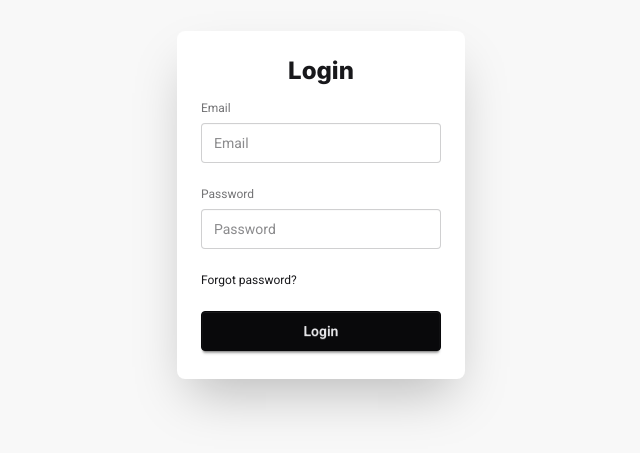
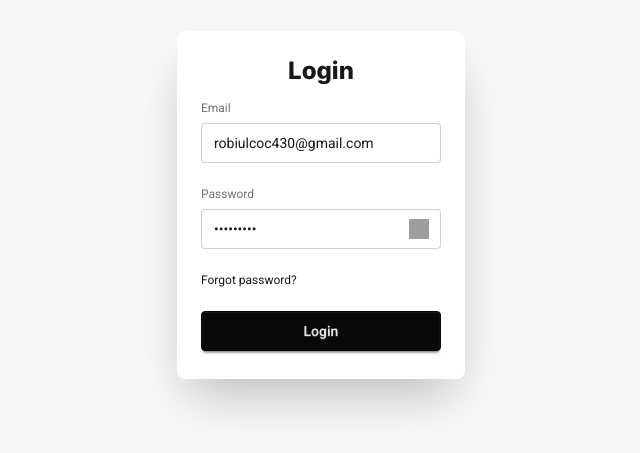
Before and after one commit to Robiul-Haque/Blogify-With-Redux-Ts, a React (Vite) app: page /login in a window 1280 px wide. Shown: the part 195-648 px from the top of the page, without its empty margins (319-959 px from the left). Built offline with nearby package versions, Linux system fonts and the light colour scheme; no server answers; grey boxes are pictures that could not be loaded.

Commit message:
change login api endpoint, add input password show & hidden option, change .env variable name

```diff
--- a/src/pages/Login.tsx
+++ b/src/pages/Login.tsx
@@ -1,6 +1,8 @@
 import { zodResolver } from "@hookform/resolvers/zod";
 import { useForm, SubmitHandler } from "react-hook-form";
 import { z } from "zod";
+import { useLoginMutation } from "../redux/features/auth/authApi";
+import { useState } from "react";
 
 const loginSchema = z.object({
     email: z.string().email("Invalid email format"),
@@ -10,10 +12,29 @@ const loginSchema = z.object({
 type Inputs = z.infer<typeof loginSchema>;
 
 const Login = () => {
-    const { register, handleSubmit, formState: { errors } } = useForm<Inputs>({ resolver: zodResolver(loginSchema) });
+    const { register, handleSubmit, formState: { errors } } = useForm<Inputs>(
+        {
+            resolver: zodResolver(loginSchema),
+            defaultValues: {
+                email: "robiulcoc430@gmail.com",
+                password: "Admin430@"
+            }
+        }
+    );
+    const [showPassword, setShowPassword] = useState(false);
+    const [login] = useLoginMutation();
 
-    const onSubmit: SubmitHandler<Inputs> = (data: Inputs) => {
-        console.log(data);
+    const onSubmit: SubmitHandler<Inputs> = async (data: Inputs) => {
+        try {
+            const userInfo = {
+                email: data.email,
+                password: data.password,
+            }
+            const res = await login(userInfo).unwrap();
+            console.log(res);
+        } catch (err) {
+            console.log(err);
+        }
     }
 
     return (
@@ -28,7 +49,12 @@ const Login = () => {
                                 <input type="email" className={`input focus:outline-none ${errors.email ? "border-red-500 focus:border-red-500" : ""}`} placeholder="Email" {...register("email")} />
                                 {errors.email && <p className="text-red-500">{errors.email.message}</p>}
                                 <label className={`fieldset-label mt-4 ${errors.password ? "text-red-500" : ""}`}>Password</label>
-                                <input type="password" className={`input focus:outline-none ${errors.password ? "border-red-500 focus:border-red-500" : ""}`} placeholder="Password" {...register("password")} />
+                                <div className="relative">
+                                    <input type={showPassword ? "text" : "password"} className={`input focus:outline-none ${errors.password ? "border-red-500 focus:border-red-500" : ""}`} placeholder="Password" {...register("password")} />
+                                    <button type="button" className="absolute inset-y-0 right-0 pr-3 flex items-center text-sm leading-5" onClick={() => setShowPassword(!showPassword)}>
+                                        {showPassword ? <img className="size-5 cursor-pointer" src="https://img.icons8.com/material-outlined/24/visible--v1.png" alt="visible" /> : <img className="size-5 cursor-pointer" src="https://img.icons8.com/material-rounded/50/invisible.png" alt="invisible" />}
+                                    </button>
+                                </div>
                                 {errors.password && <p className="text-red-500">{errors.password.message}</p>}
                                 <div className="mt-4"><a className="link link-hover">Forgot password?</a></div>
                                 <button className="btn btn-neutral mt-4">Login</button>
@@ -37,7 +63,7 @@ const Login = () => {
                     </div>
                 </div>
             </div>
-        </div>
+        </div >
     )
 }
 
--- a/src/redux/api/baseApi.ts
+++ b/src/redux/api/baseApi.ts
@@ -2,7 +2,7 @@ import { BaseQueryApi, createApi, FetchArgs, fetchBaseQuery } from '@reduxjs/too
 import { RootState } from '../store';
 import { logout, setUser } from '../features/auth/authSlice';
 
-const baseUrl = import.meta.env.BASE_URL;
+const baseUrl = import.meta.env.VITE_BASE_URL;
 
 const baseQuery = fetchBaseQuery({
     baseUrl: baseUrl,
--- /dev/null
+++ b/src/redux/features/auth/authApi.ts
@@ -0,0 +1,15 @@
+import { baseApi } from "../../api/baseApi";
+
+const authApi = baseApi.injectEndpoints({
+    endpoints: (build) => ({
+        login: build.mutation({
+            query: (userInfo) => ({
+                url: "/auth/sign-in",
+                method: "POST",
+                body: userInfo,
+            }),
+        }),
+    })
+});
+
+export const { useLoginMutation } = authApi;
```
